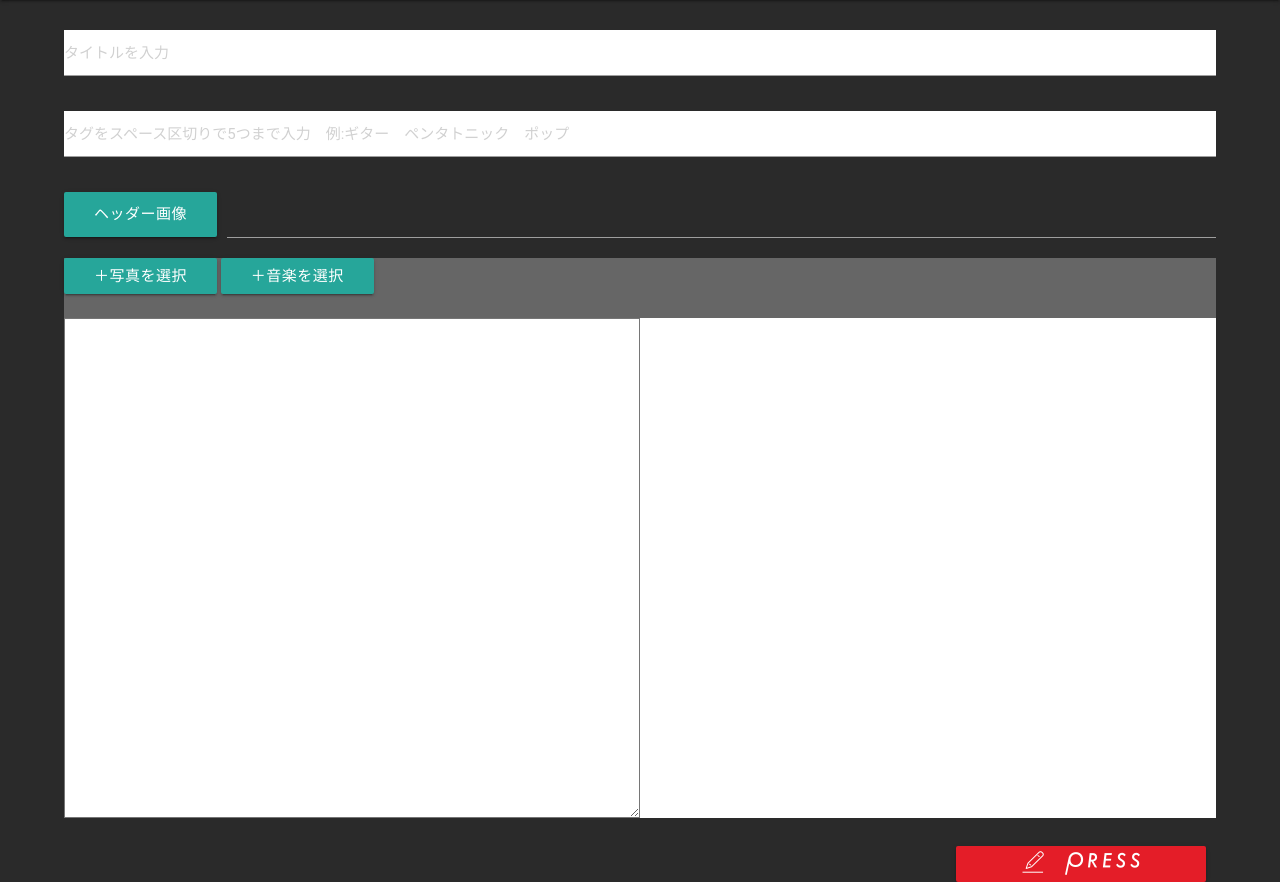
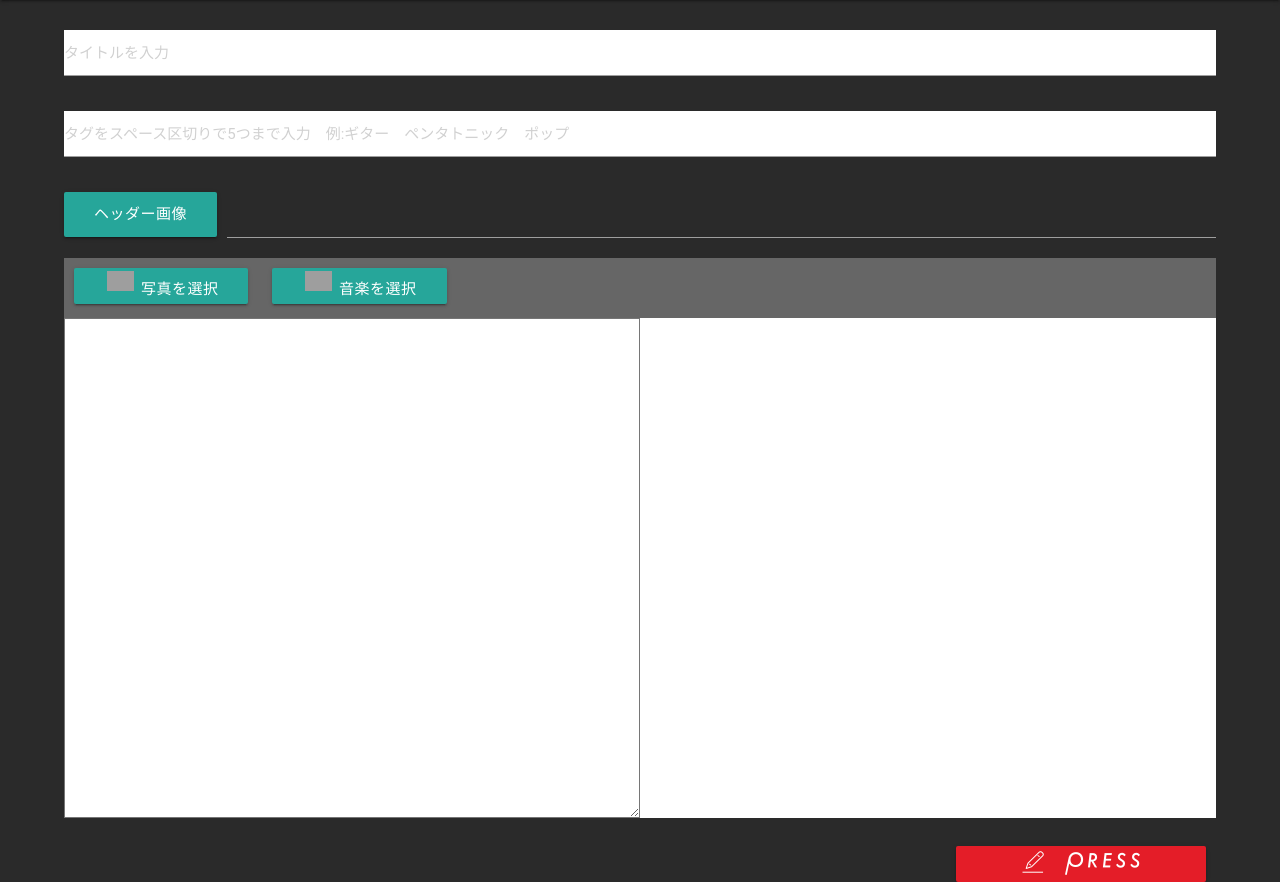
Before and after one commit to defaultcf/pressto, a Django app: page /article/create in a window 1280 px wide. Shown: the part 64-946 px from the top of the page. Run offline with Django 3.2, Linux system fonts and the light colour scheme; some libraries are stand-ins or nearby versions; some web fonts are replaced; grey boxes are pictures that could not be loaded.

Commit message:
fix layout part 2

```diff
--- a/app/article/templates/article/create.html
+++ b/app/article/templates/article/create.html
@@ -32,13 +32,15 @@
           </div>
         </div>
         <div id="addcontent-area">
-          <label for="file_photo" class="btn">
-              ＋写真を選択
+          <label for="file_photo" class="btn" style="margin:10px;">
+              <img style="height:20px;margin:3px;" src="http://localhost/static/article/create/img/pict.png">
+              写真を選択
               <input type="file" id="file_photo" name="file_source" style="display:none">
           </label>
 
-          <label for="file_music" class="btn">
-              ＋音楽を選択
+          <label for="file_music" class="btn" style="margin:10px;">
+            <img style="height:20px;margin:3px;" src="http://localhost/static/article/create/img/audio.png">
+              音楽を選択
               <input type="file" id="file_music" name="file_music" style="display:none">
           </label>
         </div>
```
Also changed, not shown: app/article/templates/article/index.html (+0 -10 lines).
